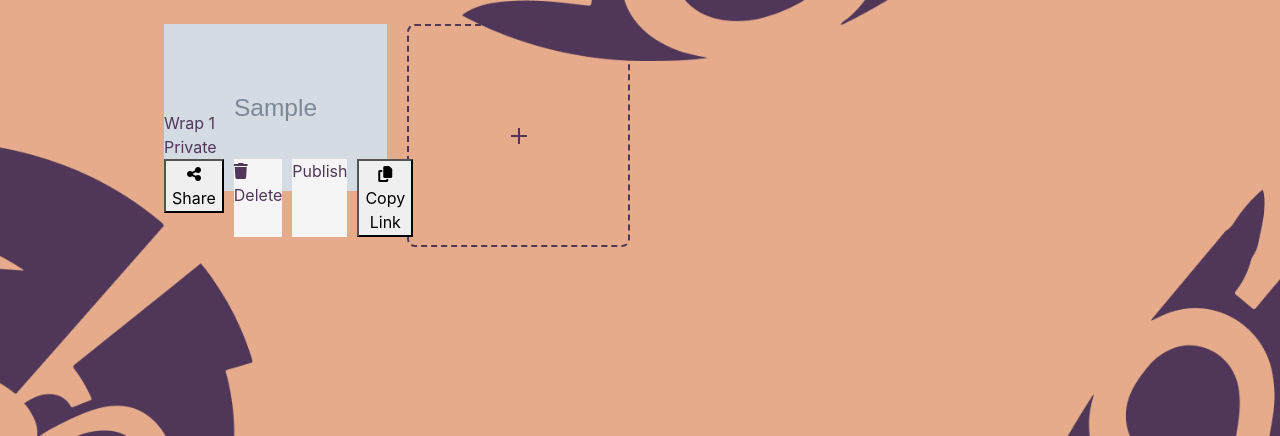
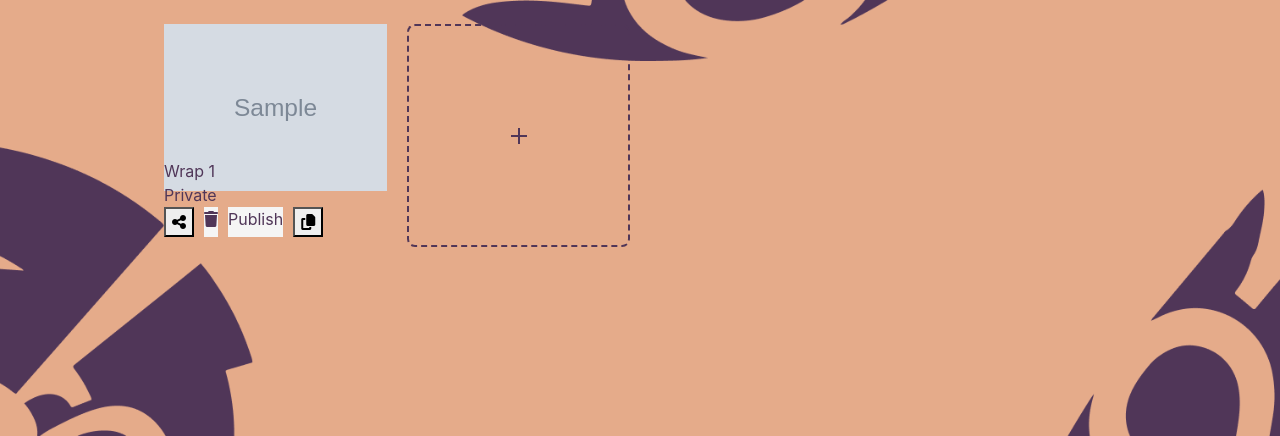
Before and after one commit to CS-2340-JNNMP/SpotifyWrapper, a Django app: template core/templates/core/my_wraps.html in a window 1280 px wide. Shown: the part 96-532 px from the top of the page. Run offline with Django 5.2, Linux system fonts and the light colour scheme; the template is opened without the code that fills it: most values are stand-ins (such as "Sample title", 1, 10 or a date in 2020); grey boxes marked "Sample" are stand-in pictures; parts of the project's set-up code (start-up, migrations or seed data) failed here and were passed over.

Commit message:
Deleted words of share, copy, and delete

```diff
--- a/core/templates/core/my_wraps.html
+++ b/core/templates/core/my_wraps.html
@@ -23,9 +23,9 @@
                                     data-url="{% url 'wrapped_page' wrap_id=id %}"
                                     data-title="Check out my Wrapped!">
                                 <i class="fas fa-share-alt"></i>
-                                <span>Share</span>
+                                <span></span>
                             </button>
-                            <a style="background-color: whitesmoke" href="{% url 'wrapped_page_delete' wrap_id=id %}" class="delete-btn"><i class="fas fa-trash"></i><span>Delete</span></a>
+                            <a style="background-color: whitesmoke" href="{% url 'wrapped_page_delete' wrap_id=id %}" class="delete-btn"><i class="fas fa-trash"></i><span></span></a>
 {#                            <button class="delete-btn">#}
 {#                                <i class="fas fa-trash"></i>#}
 {#                                <span>Delete</span>#}
@@ -35,7 +35,7 @@
                             <button class="copy-btn"
                                     data-url="{% url 'wrapped_page' wrap_id=id %}">
                                 <i class="fas fa-copy"></i>
-                                <span>Copy Link</span>
+                                <span></span>
                             </button>
                         </div>
                     </div>
```
